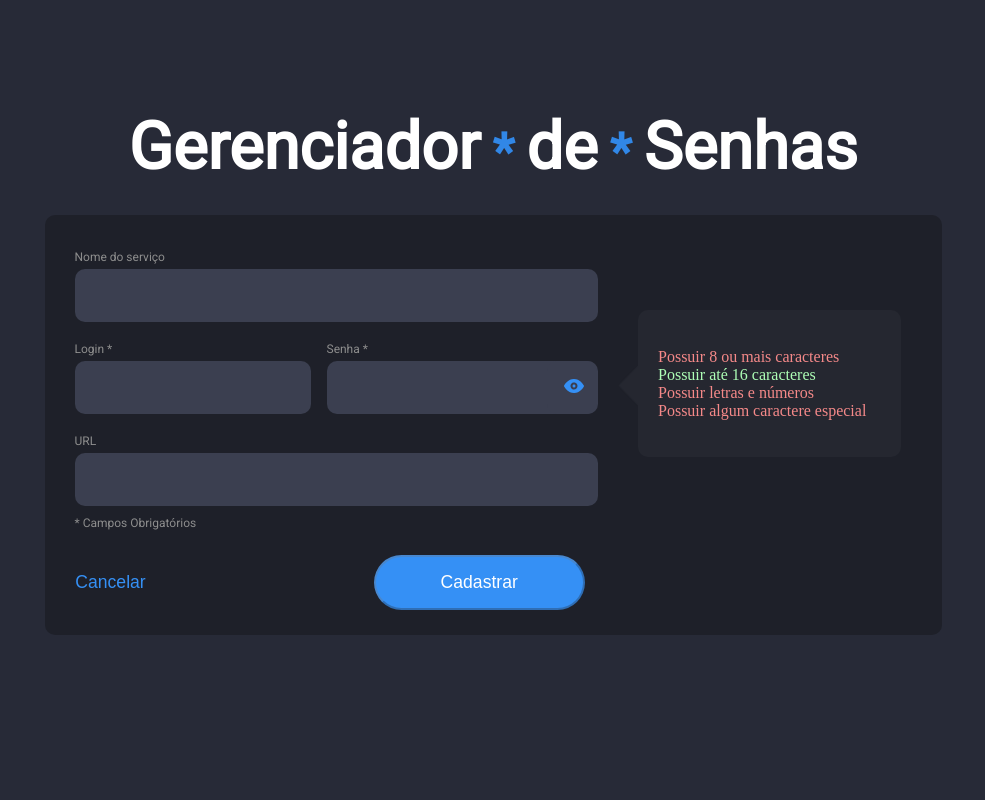
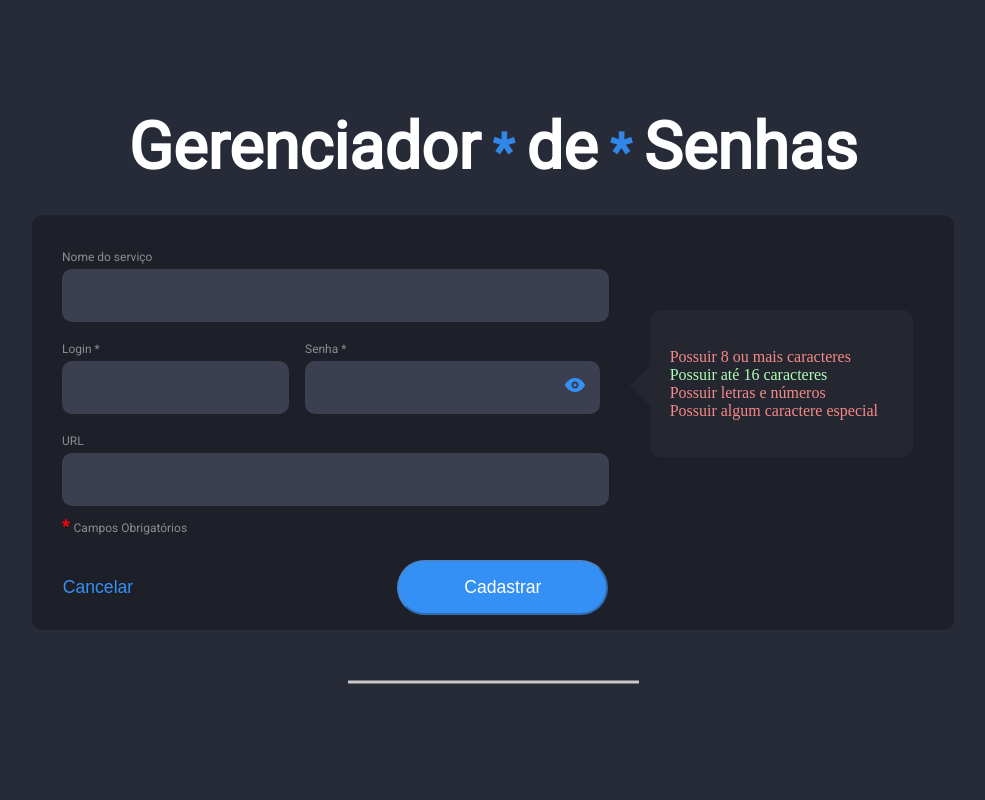
Before and after one commit to rafaelmagalhaesguedes/passwordMangerApp, a React (Vite) app: page / in a window 1280 px wide. Both pictures are taken after a click on the button "Cadastrar nova senha". Shown: the top 800 px of the page, without its empty margins (227-1212 px from the left). Built offline with nearby package versions, Linux system fonts and the light colour scheme.

Commit message:
feat: add service list section form, fix: toggle button password width

```diff
--- a/src/components/Form.tsx
+++ b/src/components/Form.tsx
@@ -139,7 +139,10 @@ function Form({ onRegister, onClick }: FormProps): ReactElement {
             onChange={ handleChange }
             required
           />
-          <p className="campos-obrigatorios">* Campos Obrigatórios</p>
+          <p className="campos-obrigatorios">
+            <span className="asterisco-red"> * </span>
+            Campos Obrigatórios
+          </p>
         </div>
 
         <div className="check-password">
@@ -182,7 +185,6 @@ function Form({ onRegister, onClick }: FormProps): ReactElement {
           Cadastrar
         </Button>
       </div>
-
     </form>
   );
 }
--- a/src/components/Form/PassToggleBtn.tsx
+++ b/src/components/Form/PassToggleBtn.tsx
@@ -9,6 +9,7 @@ type PassToggleBtnProps = {
 
 function PassToggleBtn({ passwordType, onClick }: PassToggleBtnProps): ReactElement {
   return (
+    <div className="toggle-button-password">
       <button
         id="togglePassword"
         data-testid="show-hide-form-password"
@@ -21,6 +22,7 @@ function PassToggleBtn({ passwordType, onClick }: PassToggleBtnProps): ReactElem
           <img className="icon" src={ Hide } alt="Hide password" />
         )}
       </button>
+    </div>
   );
 }
 
--- a/src/components/Main.tsx
+++ b/src/components/Main.tsx
@@ -36,9 +36,10 @@ function Main() {
   return (
     <main>
       {showForm ? (
-        <section className="section-form">
+        <>
           <Form onRegister={ handleRegisterService } onClick={ handleCancel } />
-        </section>
+          <Services services={ services } onRemoveService={ handleRemoveService } />
+        </>
       ) : (
         <>
           <section className="section-button-register">
--- a/src/index.css
+++ b/src/index.css
@@ -51,6 +51,13 @@ header > h1 {
   line-height: 59px;
   letter-spacing: 0em;
   color: rgba(49, 135, 231, 1);
+}
+
+.asterisco-red {
+  font-family: Roboto;
+  font-size: 17px;
+  font-weight: 900;
+  color: rgb(242, 2, 2);
 }
 
 /* Main */
@@ -110,28 +117,23 @@ main {
 }
 
 /* Form */
-.section-form {
+form {
   display: flex;
-  flex-direction: row;
-  width: 897px;
-  height: 420px;
+  flex-flow: row wrap;
+  width: 80%;
+  height: auto;
   margin-top: 30px;
+  padding: 10px;
   top: 197px;
   left: 273px;
   border-radius: 10px;
   background: rgba(30, 32, 41, 1);
 }
 
-form {
-  padding: 10px;
-  display: flex;
-  flex-direction: column;
-}
-
 .container-form {
   width: 100%;
   display: flex;
-  flex-direction: row;
+  flex-flow: row;
 }
 
 .form-input {
@@ -190,6 +192,7 @@ input {
 }
 
 .ipts-login-pass {
+  width: 100%;
   display: flex;
   flex-direction: row;
   margin: 15px 0;
@@ -197,10 +200,8 @@ input {
 }
 
 .login {
-  width: 236px;
+  width: 100%;
   height: 53px;
-  top: 340px;
-  left: 303px;
   border-radius: 10px;
   border: none;
   background: rgba(59, 63, 80, 1);
@@ -208,26 +209,21 @@ input {
 }
 
 .password {
-  width: 271px;
+  width: 130%;
   height: 53px;
-  top: 339px;
-  left: 555px;
   border-radius: 10px;
   border: none;
   background: rgba(59, 63, 80, 1);
 }
 
+.toggle-button-password {
+  padding-top: 40px;
+}
+
 #togglePassword {
-  width: 40px;
-  padding-right: 50px;
-  height: 53px;
-  padding-top: 10px;
-  margin: 20px 0;
   border-radius: 10px;
   border: none;
   background: rgba(59, 63, 80, 1);
-  left: 774px;
-  top: 341px;
   position: absolute;
 }
 
@@ -245,28 +241,10 @@ input {
   margin: 10px 0;
 }
 
-.check-password {
-  width: 100%;
-  margin: 85px 0px;
-  display: flex;
-  flex-flow: row;
-}
-
 .vetor4 {
   width: 20.5px;
   height: 41px;
   margin: 55px 0px;
-}
-
-.box-check {
-  display: flex;
-  flex-direction: column;
-  padding-left: 20px;
-  justify-content: center;
-  background: rgba(37, 39, 48, 1);
-  width: 263px;
-  height: 147px;
-  border-radius: 10px;
 }
 
 .buttons-form {
@@ -307,17 +285,35 @@ input {
   line-height: 14px;
   letter-spacing: 0em;
   text-align: left;
-  margin-top: 10px;
+  margin-top: 13px;
   color: rgba(141, 141, 141, 1);
 }
 
 /* Checkbox */
 .checkbox-pass {
-  width: 100%;
+  width: 90%;
   display: flex;
   justify-content: end;
   margin-bottom: 30px;
   align-items: center;
+}
+
+.box-check {
+  display: flex;
+  flex-direction: column;
+  padding-left: 20px;
+  justify-content: center;
+  background: rgba(37, 39, 48, 1);
+  width: 263px;
+  height: 147px;
+  border-radius: 10px;
+}
+
+.check-password {
+  width: 55%;
+  margin: 85px 0px;
+  display: flex;
+  flex-flow: row;
 }
 
 .label-checkbox {
```
Lines whose indentation alone changed are shown as unchanged.
